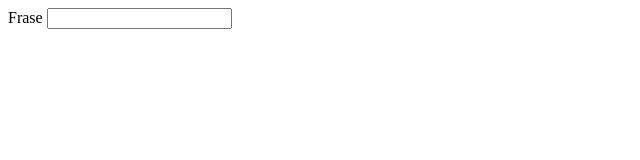
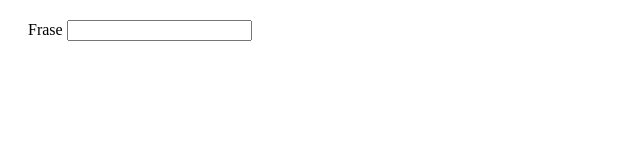
Before and after one commit to jjp011/letras, a plain HTML site: page index.html in a window 1280 px wide. Shown: the whole page, without its empty margins (0-640 px from the left). Drawn offline with Linux system fonts and the light colour scheme.

Commit message:
some css

```diff
--- a/index.html
+++ b/index.html
@@ -16,7 +16,12 @@
           line-height: 75px;
           font-size: 50px;
         }
-        </style>
+
+        #id_frase {
+            padding: 10px;
+            margin: 10px;
+        }
+    </style>
 
 </head>
 <body>
```
